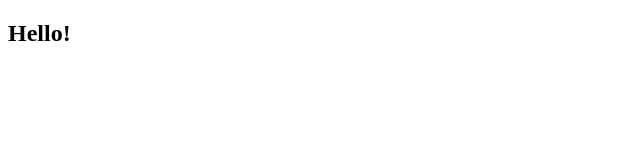
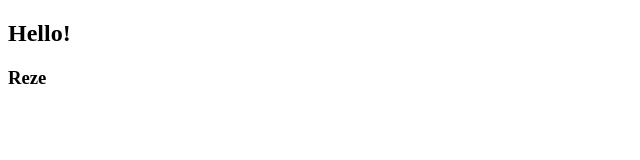
Before and after one commit to kamina667/tets-collab, a plain HTML site: page index.html in a window 1280 px wide. Shown: the full height of the page, 0-640 px from the left. Drawn offline with Linux system fonts and the light colour scheme.

Commit message:
Update index.html

```diff
--- a/index.html
+++ b/index.html
@@ -7,5 +7,6 @@
   </head>
   <body>
     <h2>Hello!</h2>
+    <h3>Reze</h3>
   </body>
 </html>
```
